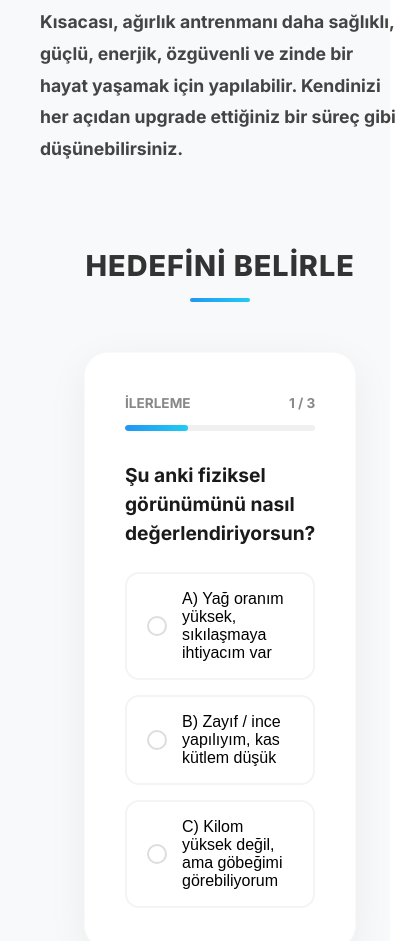
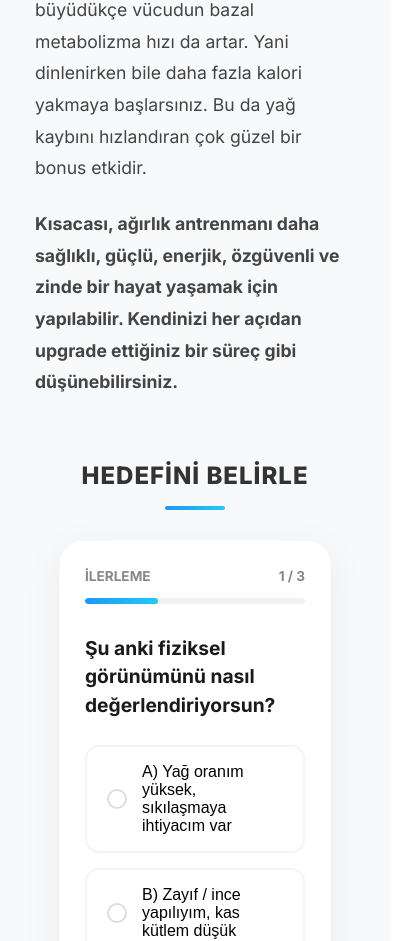
Before and after one commit to MustafaSolan/fitdegisimhocan, a React (Vite) app: page /#/agirlik-antrenmani in a window 390 px wide. Shown: the part 1726-2667 px from the top of the page, 420 px wide, since content can reach past the window. Built offline with nearby package versions, Linux system fonts and the light colour scheme.

Commit message:
fix: mobil gorunumde agirlik antrenmani sayfasi ortalama duzeltmesi

```diff
--- a/src/components/TrainingGuide/WeightTraining.css
+++ b/src/components/TrainingGuide/WeightTraining.css
@@ -538,18 +538,40 @@
 
 /* Responsive */
 @media (max-width: 900px) {
+    .wt-page-container {
+        width: 100%;
+        padding: 0;
+    }
+
+    .wt-content-wrapper {
+        width: 100%;
+        max-width: 100%;
+        padding: 20px 15px;
+        box-sizing: border-box;
+        margin: 0 auto;
+    }
+
     .wt-calc-group-container {
         flex-direction: column;
-        padding: 0 20px;
+        padding: 0;
+        width: 100%;
+        box-sizing: border-box;
     }
 
     .wt-calc-card {
         min-width: auto;
         width: 100%;
+        padding: 25px;
+        box-sizing: border-box;
+    }
+
+    .wt-calculator-section {
+        padding: 40px 0;
     }
 
     .wt-guide-card {
-        padding: 25px;
+        padding: 20px;
+        box-sizing: border-box;
     }
 
     .wt-guide-header {
@@ -560,4 +582,26 @@
     .wt-guide-header h4 {
         font-size: 1.3rem;
     }
+
+    .wt-goal-guides-container {
+        margin-top: 50px;
+        gap: 30px;
+    }
+
+    .wt-faq-section {
+        margin-top: 60px;
+        padding: 0;
+    }
+
+    .wt-section-title {
+        font-size: 1.5rem;
+    }
+
+    .wt-calc-header-section {
+        margin-bottom: 30px;
+    }
+
+    .wt-action-box {
+        padding: 15px;
+    }
 }
```
